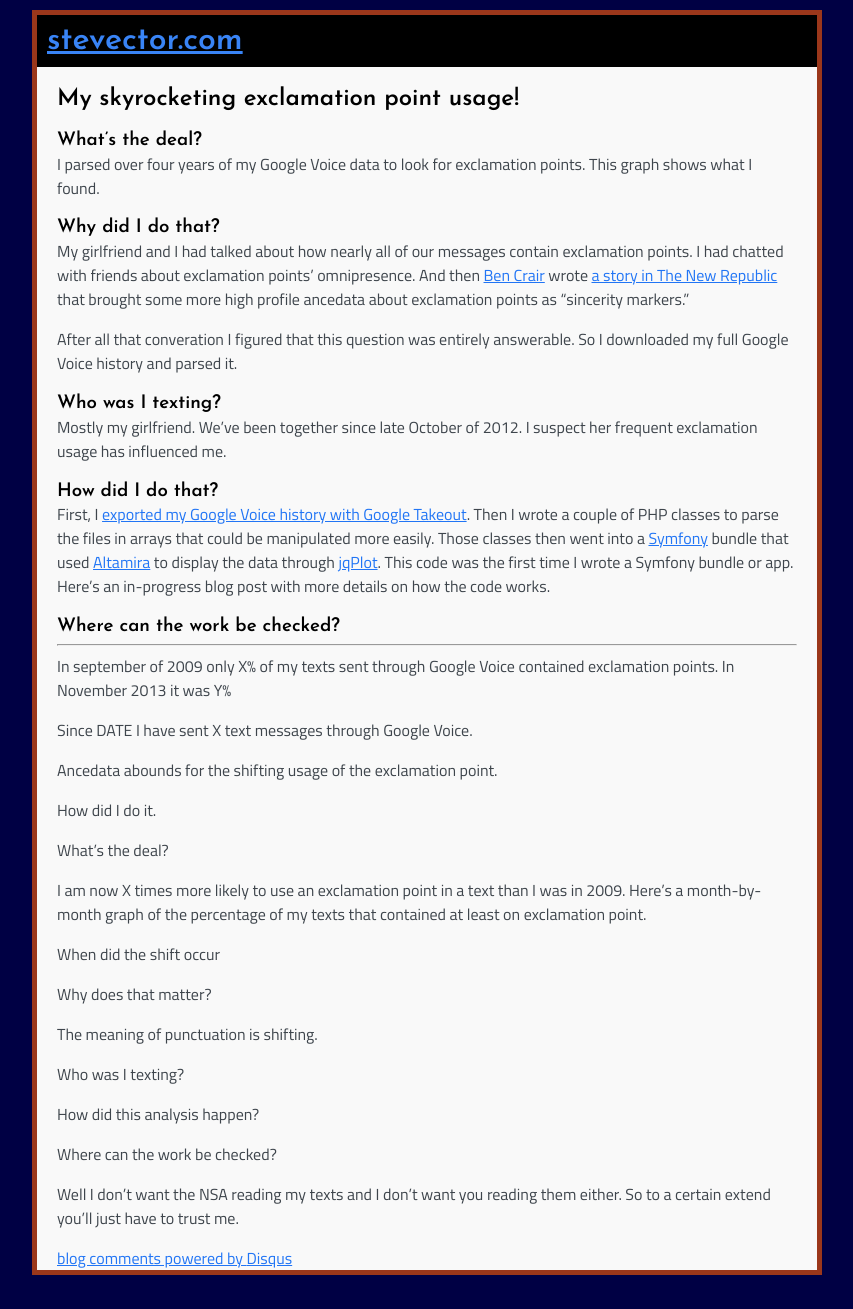
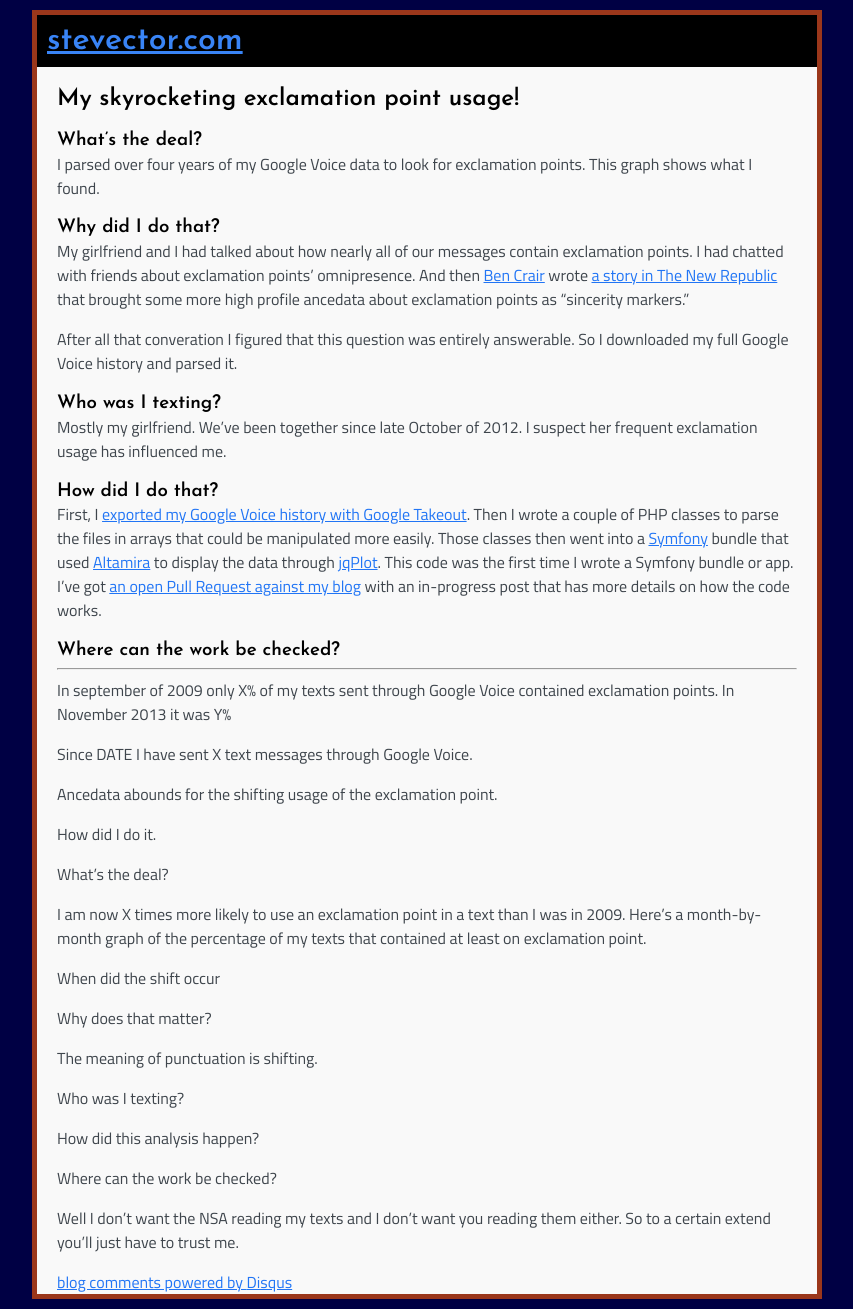
Before and after one commit to stevector/stevector.github.io, a Jekyll site: the page built from _posts/2014-01-01-exclamation-point-usage.md, in a window 1280 px wide. Shown: the whole page, without its empty margins (213-1066 px from the left). Built offline with Jekyll 4.4.1, drawn with Linux system fonts in a browser that asks for light colours; nearby versions of some CDN libraries; Markdown is read by kramdown in place of the engine named in the settings; comment, search, counter and statistics services are not loaded; before the commit the page ends 1285 px from its top, so only the background shows below that.

Commit message:
Adding link to pull request

```diff
--- a/_posts/2014-01-01-exclamation-point-usage.md
+++ b/_posts/2014-01-01-exclamation-point-usage.md
@@ -12,9 +12,12 @@ I parsed over four years of my Google Voice data to look for exclamation points.
 ### Why did I do that?
 
 
-My girlfriend and I had talked about how nearly all of our messages contain exclamation points. I had chatted with friends about exclamation points’ omnipresence. And then [Ben Crair](https://twitter.com/bencrair) wrote [a story in The New Republic](http://www.newrepublic.com/article/115726/period-our-simplest-punctuation-mark-has-become-sign-anger) that brought some more high profile ancedata about exclamation points as “sincerity markers.”
+My girlfriend and I had talked about how nearly all of our messages contain exclamation points.
+I had chatted with friends about exclamation points’ omnipresence.
+And then [Ben Crair](https://twitter.com/bencrair) wrote [a story in The New Republic](http://www.newrepublic.com/article/115726/period-our-simplest-punctuation-mark-has-become-sign-anger) that brought some more high profile ancedata about exclamation points as “sincerity markers.”
 
-After all that converation I figured that this question was entirely answerable. So I downloaded my full Google Voice history and parsed it.
+After all that converation I figured that this question was entirely answerable.
+So I downloaded my full Google Voice history and parsed it.
 
 
 ### Who was I texting?
@@ -24,7 +27,11 @@ Mostly my girlfriend. We've been together since late October of 2012. I suspect
 
 ### How did I do that?
 
-First, I [exported my Google Voice history with Google Takeout](http://techcrunch.com/2011/09/06/google-now-lets-you-export-google-voice-data/). Then I wrote a couple of PHP classes to parse the files in arrays that could be manipulated more easily. Those classes then went into a [Symfony](http://symfony.com/) bundle that used [Altamira](https://github.com/Malwarebytes/Altamira) to display the data through [jqPlot](http://www.jqplot.com/). This code was the first time I wrote a Symfony bundle or app. Here's an in-progress blog post with more details on how the code works.
+First, I [exported my Google Voice history with Google Takeout](http://techcrunch.com/2011/09/06/google-now-lets-you-export-google-voice-data/).
+Then I wrote a couple of PHP classes to parse the files in arrays that could be manipulated more easily.
+Those classes then went into a [Symfony](http://symfony.com/) bundle that used [Altamira](https://github.com/Malwarebytes/Altamira) to display the data through [jqPlot](http://www.jqplot.com/).
+This code was the first time I wrote a Symfony bundle or app.
+I've got [an open Pull Request against my blog](https://github.com/stevector/stevector.github.io/pull/9) with an in-progress post that has more details on how the code works.
 
 ### Where can the work be checked?
 
```
